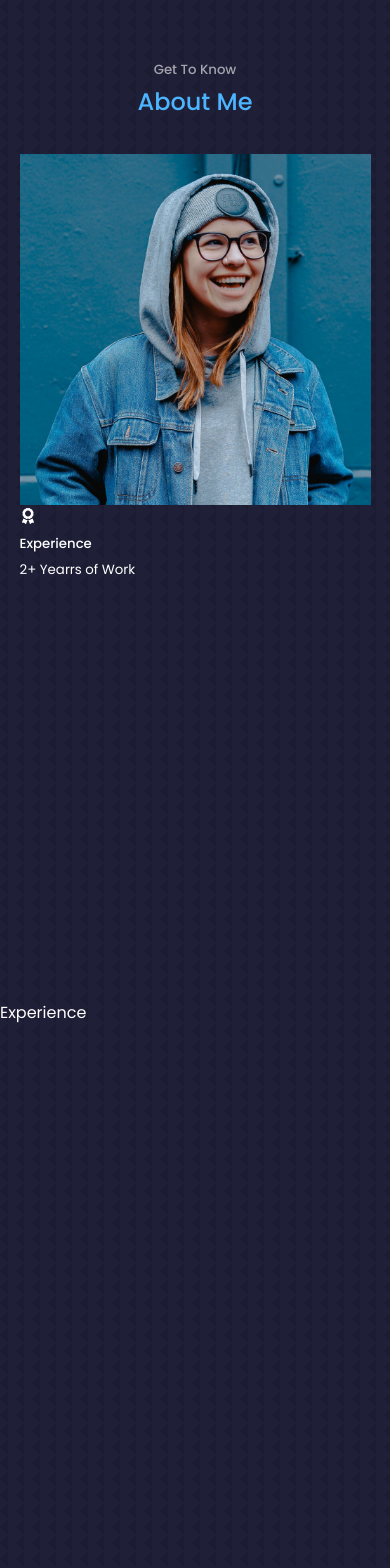
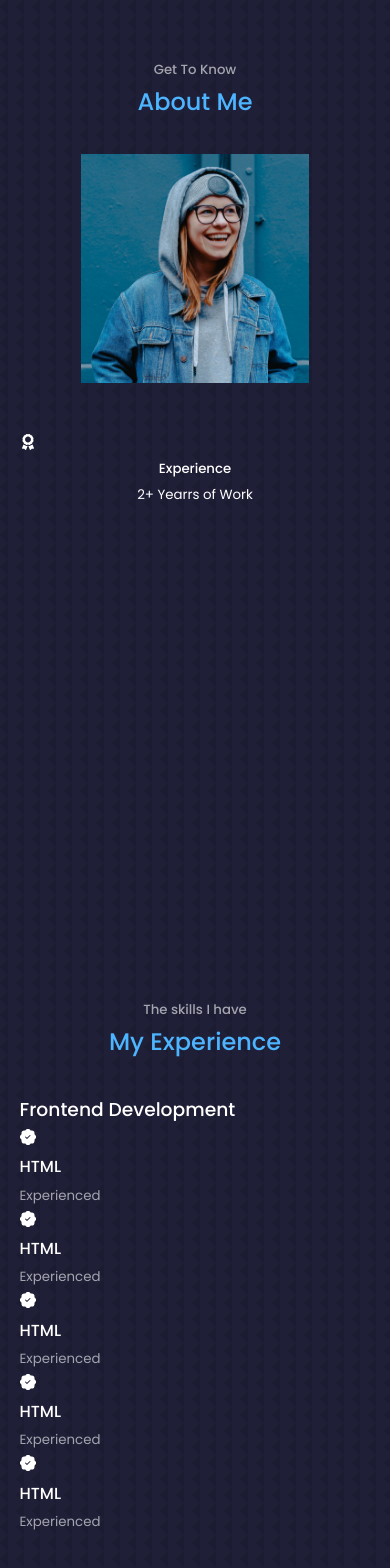
Before and after one commit to Dev0071/Personal-Portfolio, a React (Create React App) app: page / in a window 390 px wide. Shown: the part 881-2449 px from the top of the page. Built offline with nearby package versions, Linux system fonts and the light colour scheme.

Commit message:
experience

```diff
--- a/src/components/About/About.css
+++ b/src/components/About/About.css
@@ -0,0 +1,34 @@
+/* tablets */
+@media screen and (max-width: 1000px) {
+    .about___container {
+        grid-template-columns: 1fr;
+         gap: 0;
+        }
+    .about__me {
+        width: 50%;
+        margin: 2rem auto 4rem;
+    }
+
+    .about__content p{
+        margin: 1rem 0 1.5rem;
+    }
+}
+
+@media screen and (max-width: 600px) {
+    .about__me {
+            width: 65%;
+            margin: 0 auto 3rem;
+        }
+
+        .about__cards {
+            grid-template-columns: 1fr 1fr;
+            gap: 1rem;
+        }
+        .about__content {
+            text-align: center;
+        }
+        .about__content p{
+            margin: 1.5rem 0;
+        }
+
+}
--- a/src/components/Expirience/Experience.jsx
+++ b/src/components/Expirience/Experience.jsx
@@ -1,10 +1,53 @@
 import React from 'react'
 import './experience.css'
+import {BsFillPatchCheckFill} from 'react-icons/bs'
+
 
 const Experience = () => {
   return (
     <section id='Experience'>
-      Experience
+      <h5>The skills I have</h5>
+      <h2>My Experience</h2>
+
+      <div className="container experience__container">
+        <div className="experience__frontend">
+          <h3>Frontend Development</h3>
+          <div className="experience__content">
+            <article className="experience__details">
+              <BsFillPatchCheckFill />
+              <h4>HTML</h4>
+              <small className='text-light'>Experienced</small>
+            </article>
+
+            <article className="experience__details">
+              <BsFillPatchCheckFill />
+              <h4>HTML</h4>
+              <small className='text-light'>Experienced</small>
+            </article>
+
+            <article className="experience__details">
+              <BsFillPatchCheckFill />
+              <h4>HTML</h4>
+              <small className='text-light'>Experienced</small>
+            </article>
+
+            <article className="experience__details">
+              <BsFillPatchCheckFill />
+              <h4>HTML</h4>
+              <small className='text-light'>Experienced</small>
+            </article>
+
+            <article className="experience__details">
+              <BsFillPatchCheckFill />
+              <h4>HTML</h4>
+              <small className='text-light'>Experienced</small>
+            </article>
+          </div>
+        </div>
+
+        <div className="experience__backend"></div>
+
+      </div>
     </section>
   )
 }
```
